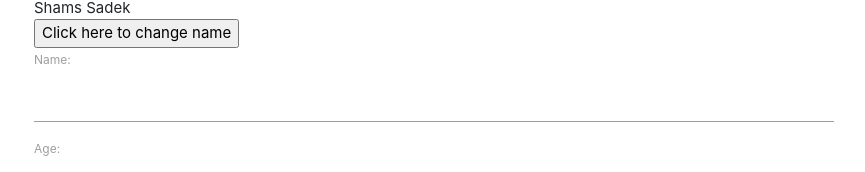
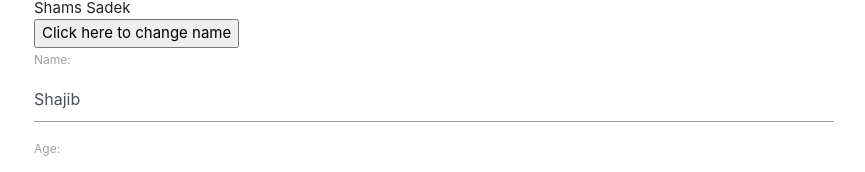
Before and after one commit to talhaekhlas/react-practice, a React (Create React App) app: page / in a window 1280 px wide. Shown: the part 293-465 px from the top of the page, without its empty margins (206-1071 px from the left). Built offline with nearby package versions, Linux system fonts and the light colour scheme.

Commit message:
edit operation start

```diff
--- a/src/deleteData/AddNinja.js
+++ b/src/deleteData/AddNinja.js
@@ -166,7 +166,13 @@ export const AddNinja = (props) => {
                 {/* <input type="text" className="form-control" value={this.state.name} id="name" onChange={this.handleChange} />
                 <span className="error-message">{this.state.nameError}</span> */}
 
-                <input type="text" className="form-control"  id="name" onChange={props.handleChange} />
+                <input
+                  type="text"
+                  className="form-control"
+                  id="name"
+                  onChange={props.handleChange}
+                  value={props.name}
+                />
 
               </div>
               <div className="form-group">
--- a/src/deleteData/App.js
+++ b/src/deleteData/App.js
@@ -5,6 +5,7 @@ import AddNinja from './AddNinja'
 class App extends Component {
   state = {
     fullName: 'Shams Sadek',
+    name: 'Shajib',
     ninjas: [
       { name: 'Ryu', age: 30, belt: 'black', id: 1 },
       { name: 'Yoshi', age: 20, belt: 'green', id: 2 },
@@ -135,7 +136,18 @@ class App extends Component {
 
 
   editNinja = (id) => {
-     console.log(this.ninjas);
+
+    const editItem = this.state.ninjas.find( item => item.id == id)
+
+
+    console.log(editItem)
+
+    this.setState( state => ({
+      ...state,
+      name: editItem.name
+    }))
+
+
      return 0;
     // let ninjas = this.state.ninjas.filter(ninja => {
     //   return ninja.id !== id
```
